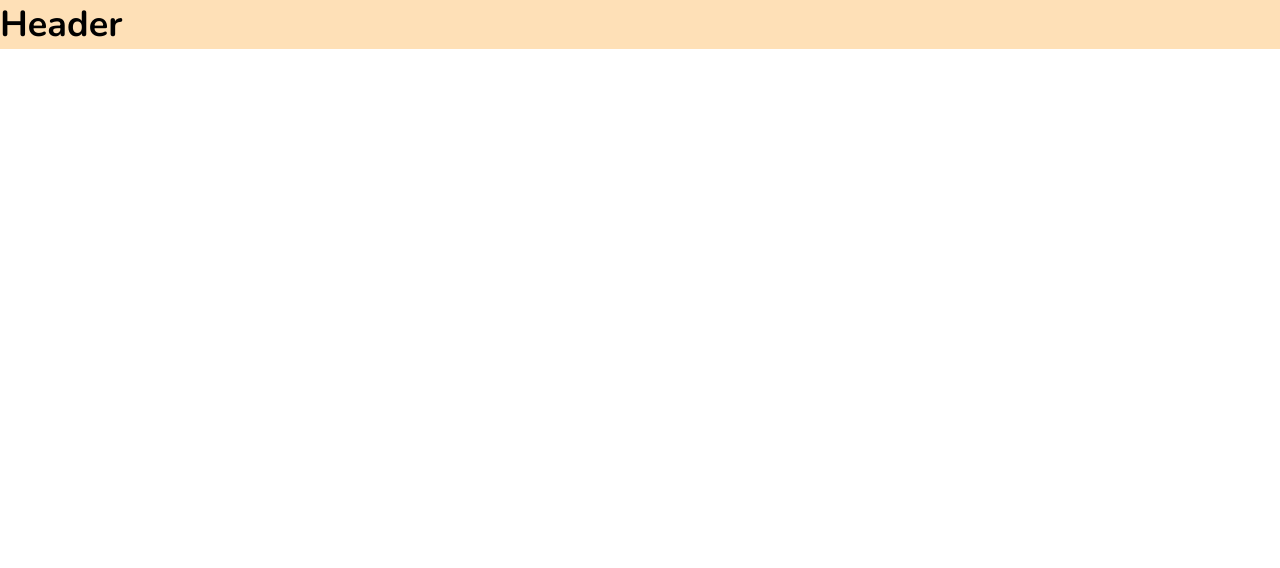
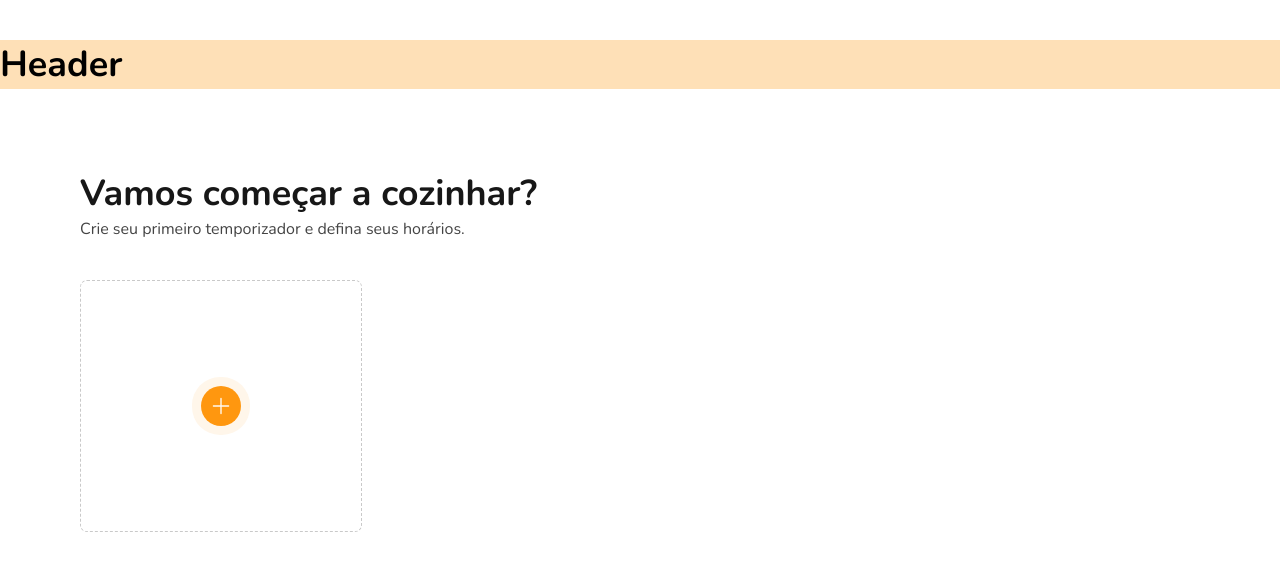
Before and after one commit to JoseMurilloc/cooktimer, a Next.js app: page / in a window 1280 px wide. Shown: the top 568 px of the page. Built offline with nearby package versions, Linux system fonts and the light colour scheme.

Commit message:
feat: start build interface of home page

```diff
--- a/src/pages/index.tsx
+++ b/src/pages/index.tsx
@@ -1,6 +1,7 @@
 import Head from 'next/head'
 import Header from 'components/Header'
 import * as S from '../styles/pages/home'
+import { CardTimer } from 'components/CardTimer'
 
 export default function Home() {
   return (
@@ -12,6 +13,15 @@ export default function Home() {
           <link rel="icon" href="/favicon.ico" />
         </Head>
         <Header />
+        <S.Main>
+          <section>
+            <h1>Vamos começar a cozinhar?</h1>
+            <p>Crie seu primeiro temporizador e defina seus horários.</p>
+          </section>
+          <section>
+            <CardTimer />
+          </section>
+        </S.Main>
       </S.Container>
     </>
   )
--- a/src/styles/pages/home.ts
+++ b/src/styles/pages/home.ts
@@ -1,6 +1,29 @@
 import { styled } from "..";
 
 export const Container = styled('div', {
+  display: 'flex',
+  flexDirection: 'column',
+  alignItems: 'center',
+  width: '100vw',
   backgroundColor: '#fff',
-  height: '100vh',
+  paddingTop: '$10',
+  gap: '$20',
 })
+
+export const Main = styled('main', {
+  width: '70rem',
+  display: 'flex',
+  flexDirection: 'column',
+  gap: '$10',
+
+  'section h1': {
+    fontWeight: '$bold',
+    fontSize: '$5xl',
+    color: '$text',
+  },
+
+  'section p': {
+    color: '$text_400',
+    fontSize: '$md',
+  }
+})
```
